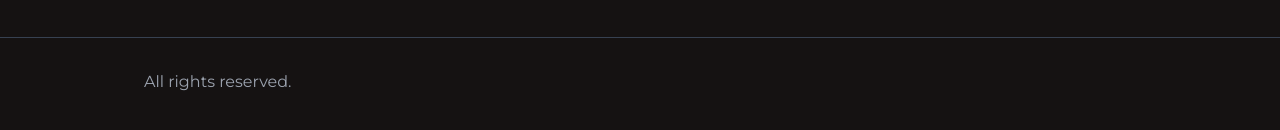
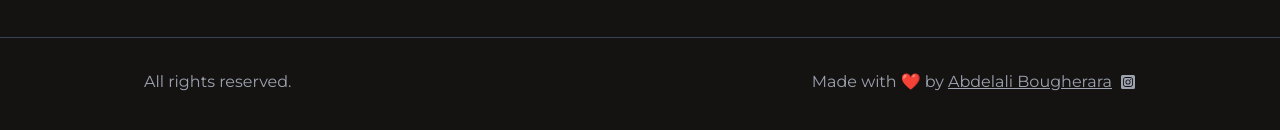
Before and after one commit to ZaaboubiHani/ecommerce-app, a React (Vite) app: page / in a window 1280 px wide. Shown: the part 1709-1839 px from the top of the page. Built offline with nearby package versions, Linux system fonts and the light colour scheme; no server answers; a web font is replaced by a local one.

Commit message:
added name on footer

```diff
--- a/src/components/Footer.jsx
+++ b/src/components/Footer.jsx
@@ -225,6 +225,17 @@
         <p className='text-gray-400 mb-4 md:mb-0'>
           {translations.rights[language] || translations.rights.en}
         </p>
+        <p className='text-gray-400 flex items-center'>
+          Made with <span className='text-red-500 mx-1'>❤️</span> by{' '}
+          <a
+            href='https://www.instagram.com/abdou_bougherara/'
+            target='_blank'
+            rel='noopener noreferrer'
+            className='text-gray-400 hover:text-white transition-colors duration-200 flex items-center underline ml-1'
+          >
+            Abdelali Bougherara <FaInstagramSquare className='ml-2' />
+          </a>
+        </p>
       </div>
     </footer>
   )
```
